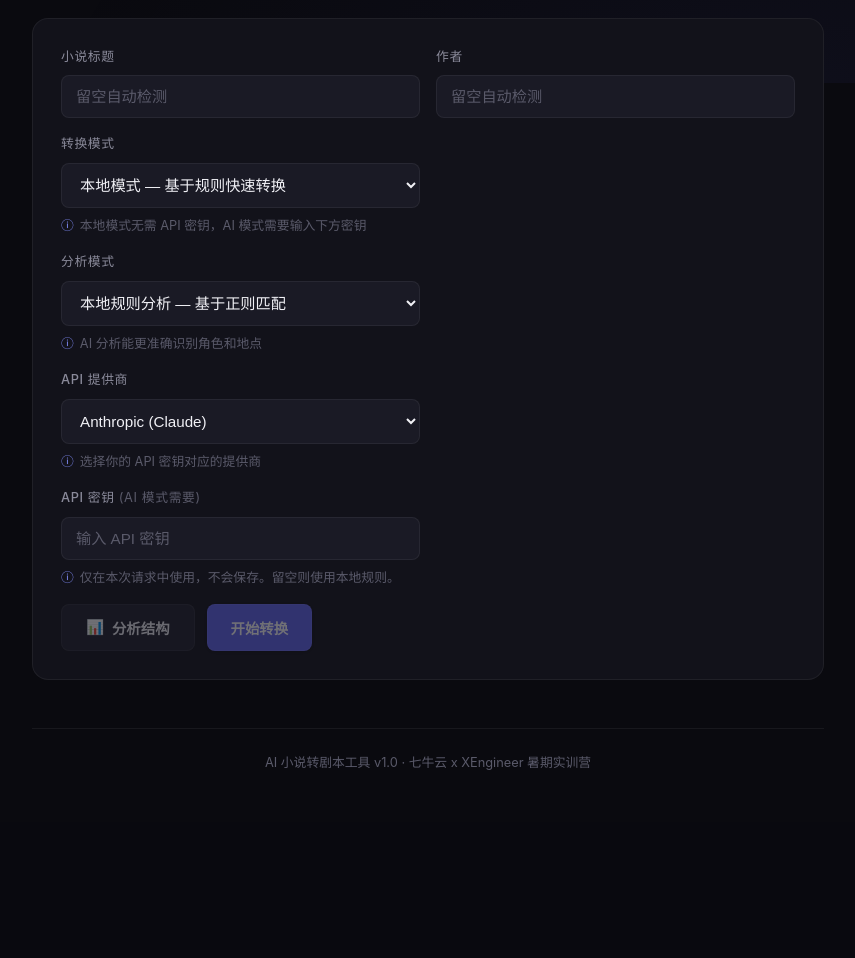
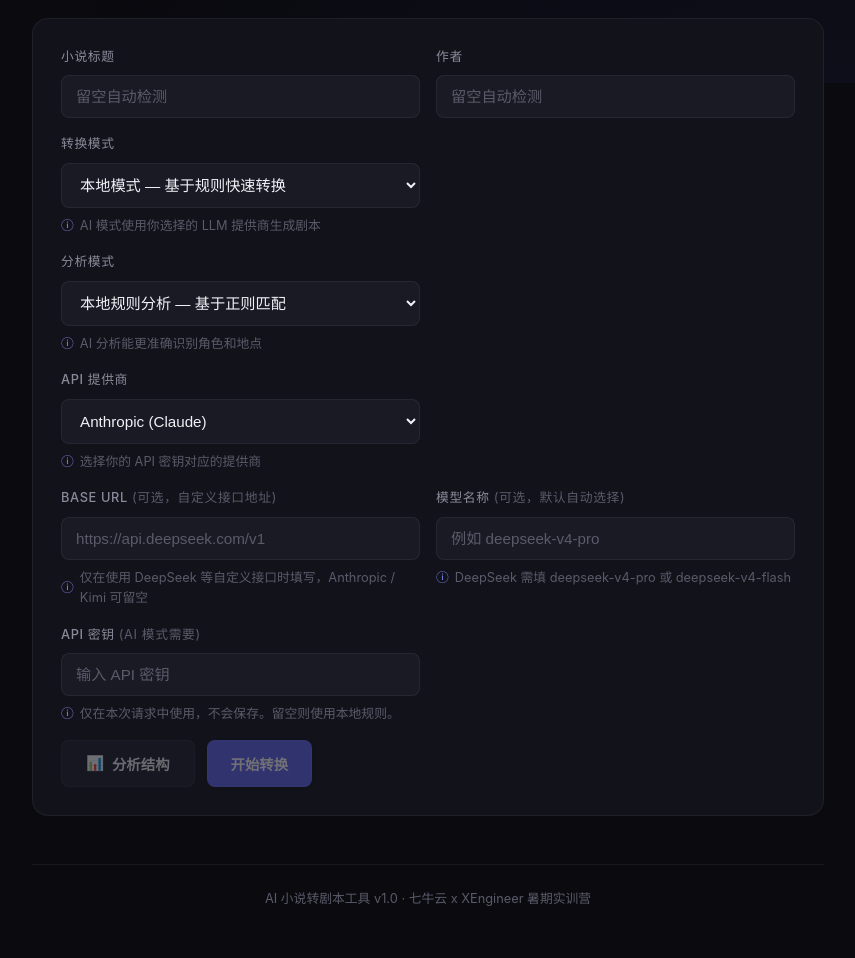
Before and after one commit to wuyujjj2164-crypto/xisoshuo, a Flask app: page / in a window 1280 px wide. Shown: the part 717-1675 px from the top of the page, without its empty margins (212-1067 px from the left). Before the commit the page ends 1487 px from the top, so only its background shows below. Run offline with Flask 3, Linux system fonts and the light colour scheme.

Commit message:
feat: 前端新增 Base URL 和模型名称输入框，支持 DeepSeek
- 新增 Base URL 输入框，支持自定义 API 接口地址（如 DeepSeek）
- 新增模型名称输入框，支持填写 deepseek-v4-pro 等自定义模型
- 转换模式标签从"调用 Claude API"改为"调用 LLM API"，消除品牌绑定
- 删除前端 JavaScript 中拦截 AI 模式的旧代码，AI 转换模式可用
- JS 表单提交时同步发送 base_url 和 model 参数到后端

实现思路：通过新增表单字段，让用户在前端直接配置任意
OpenAI 兼容接口的地址和模型名，无需修改后端代码。

测试方式：刷新页面后，在配置区域看到 Base URL 和模型名称
两个新输入框，填写 DeepSeek 配置后转换成功。

```diff
--- a/templates/index.html
+++ b/templates/index.html
@@ -686,11 +686,11 @@
                         <label>转换模式</label>
                         <select id="mode">
                             <option value="local">本地模式 — 基于规则快速转换</option>
-                            <option value="ai">AI 模式 — 调用 Claude API（质量更高，需密钥）</option>
+                            <option value="ai">AI 模式 — 调用 LLM API（质量更高，需密钥）</option>
                         </select>
                         <div class="mode-note">
                             <span style="color: var(--accent-light);">&#9432;</span>
-                            本地模式无需 API 密钥，AI 模式需要输入下方密钥
+                            AI 模式使用你选择的 LLM 提供商生成剧本
                         </div>
                     </div>
                 </div>
@@ -718,6 +718,24 @@
                         <div class="mode-note">
                             <span style="color: var(--accent-light);">&#9432;</span>
                             选择你的 API 密钥对应的提供商
+                        </div>
+                    </div>
+                </div>
+                <div class="form-row">
+                    <div class="form-group">
+                        <label>Base URL <span style="color:var(--text-muted);font-weight:400;">(可选，自定义接口地址)</span></label>
+                        <input type="text" id="baseUrl" placeholder="https://api.deepseek.com/v1">
+                        <div class="mode-note">
+                            <span style="color: var(--accent-light);">&#9432;</span>
+                            仅在使用 DeepSeek 等自定义接口时填写，Anthropic / Kimi 可留空
+                        </div>
+                    </div>
+                    <div class="form-group">
+                        <label>模型名称 <span style="color:var(--text-muted);font-weight:400;">(可选，默认自动选择)</span></label>
+                        <input type="text" id="modelName" placeholder="例如 deepseek-v4-pro">
+                        <div class="mode-note">
+                            <span style="color: var(--accent-light);">&#9432;</span>
+                            DeepSeek 需填 deepseek-v4-pro 或 deepseek-v4-flash
                         </div>
                     </div>
                 </div>
@@ -872,6 +890,14 @@
             if (apiKey) {
                 formData.append('api_key', apiKey);
                 formData.append('provider', document.getElementById('provider').value);
+                const baseUrl = document.getElementById('baseUrl').value;
+                if (baseUrl) {
+                    formData.append('base_url', baseUrl);
+                }
+                const modelName = document.getElementById('modelName').value;
+                if (modelName) {
+                    formData.append('model', modelName);
+                }
             }
 
             try {
@@ -937,11 +963,6 @@
             if (!currentFile) return;
 
             const mode = document.getElementById('mode').value;
-            if (mode === 'ai') {
-                showAlert('AI模式需要配置API密钥，请先使用本地模式', 'error');
-                document.getElementById('mode').value = 'local';
-                return;
-            }
 
             convertBtn.disabled = true;
             document.getElementById('convertSpinner').classList.remove('hidden');
@@ -957,6 +978,14 @@
             if (apiKey) {
                 formData.append('api_key', apiKey);
                 formData.append('provider', document.getElementById('provider').value);
+                const baseUrl = document.getElementById('baseUrl').value;
+                if (baseUrl) {
+                    formData.append('base_url', baseUrl);
+                }
+                const modelName = document.getElementById('modelName').value;
+                if (modelName) {
+                    formData.append('model', modelName);
+                }
             }
 
             try {
```
